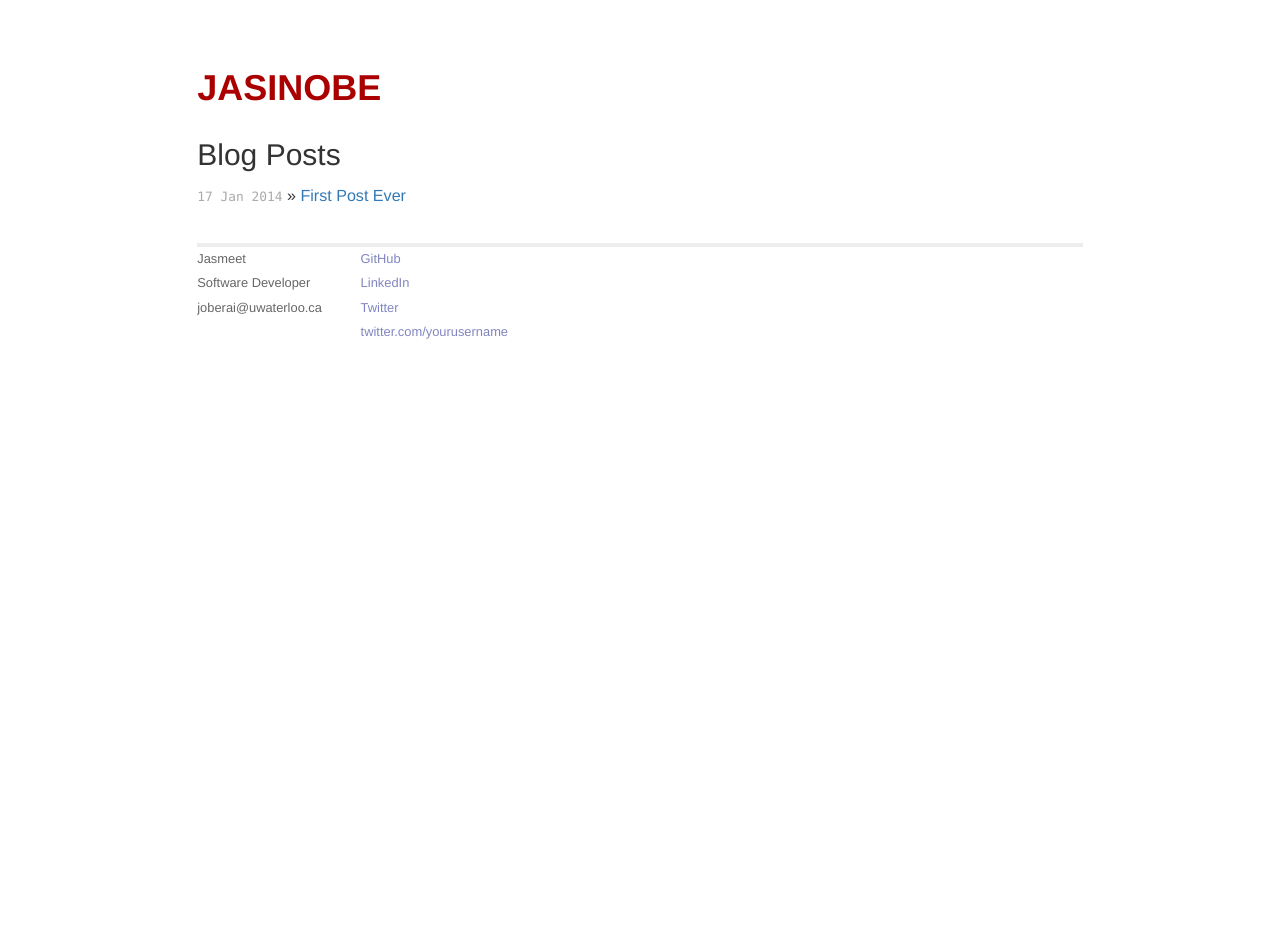
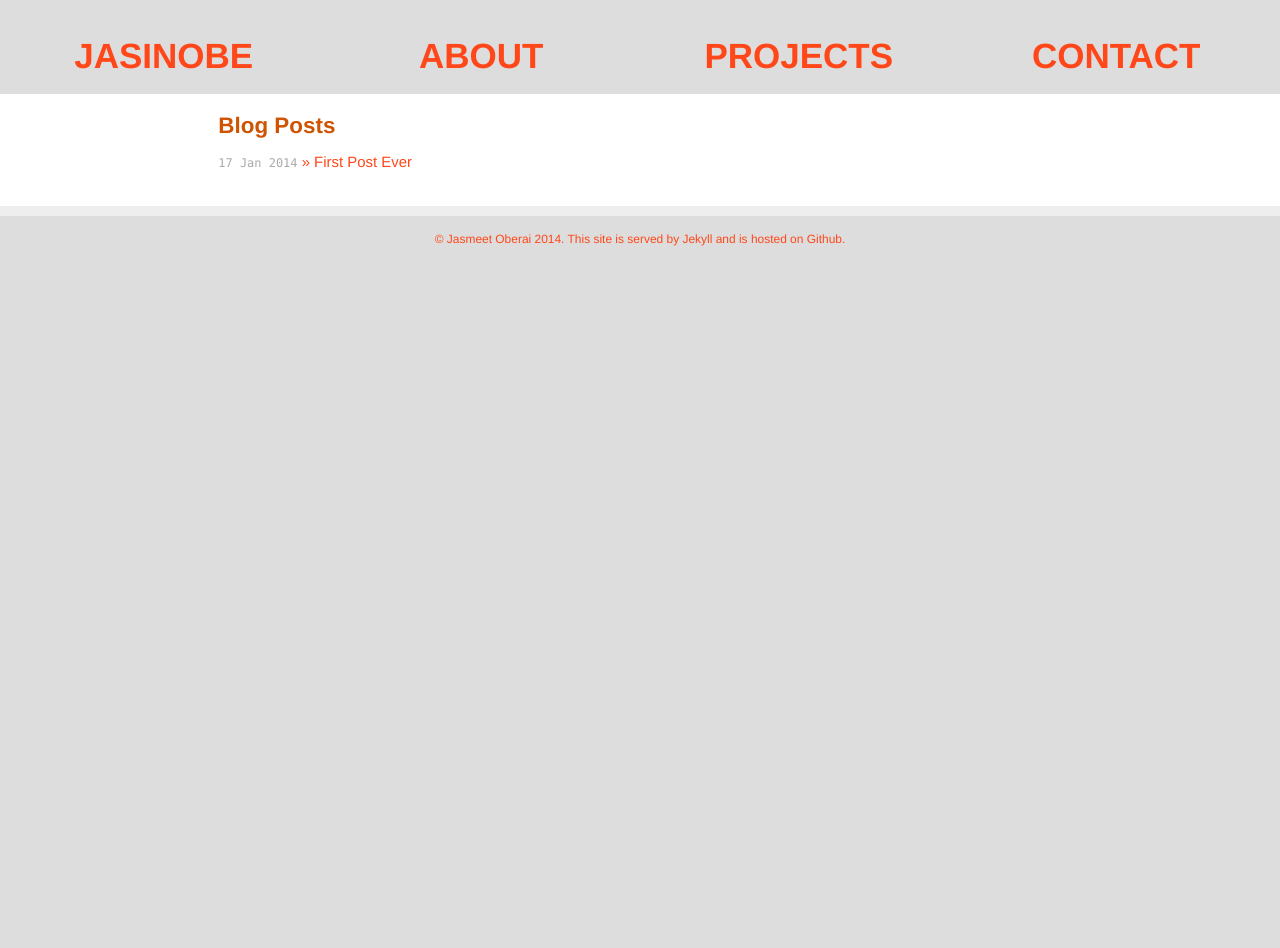
Before and after one commit to jasmeeto/jasmeeto.github.io, a Jekyll site: the page built from index.html, in a window 1280 px wide. Built offline with Jekyll 4.4.1, drawn with Linux system fonts in a browser that asks for light colours; nearby versions of some CDN libraries; Markdown is read by kramdown in place of the engine named in the settings.

Commit message:
updated some styles

```diff
--- a/_layouts/default.html
+++ b/_layouts/default.html
@@ -6,42 +6,41 @@
         <title>{{ page.title }}</title>
         <meta name="viewport" content="width=device-width">
 
-        <!-- syntax highlighting CSS -->
-        <link rel="stylesheet" href="/assets/css/syntax.css">
+        <!--Bootstrap -->
+        <link rel="stylesheet" href="//netdna.bootstrapcdn.com/bootstrap/3.0.3/css/bootstrap.min.css">
 
         <!-- Custom CSS -->
         <link rel="stylesheet" href="/assets/css/main.css">
 
-        <!-- Bootstrap -->
-        <link rel="stylesheet" href="//netdna.bootstrapcdn.com/bootstrap/3.0.3/css/bootstrap.min.css">
+        <!-- syntax highlighting CSS -->
+        <link rel="stylesheet" href="/assets/css/syntax.css">
+
     </head>
     <body>
 
         <div class="site">
-          <header class="name">
-            <h1 class="title"><a href="/">{{ site.name }}</a></h1>
+          <header class="menu">
+            <nav class="grid">
+                <ul class="row">
+                    <li class="col-md-3"><a href="/">Jasinobe</a></li>
+                    <li class="col-md-3"><a href="/about/">About</a></li>
+                    <li class="col-md-3"><a href="/projects/">Projects</a></li>
+                    <li class="col-md-3"><a href="/contact/">Contact</a></li>
+                </ul>
+            </nav>
           </header>
 
-          {{ content }}
+          <div class="main-grid">
+            {{ content }}
+          </div>
 
           <footer class="copyright">
-            <div class="contact">
-              <p>
-                Jasmeet<br />
-                Software Developer<br />
-                joberai@uwaterloo.ca
-              </p>
-            </div>
-            <div class="contact">
-              <p>
-                <a href="https://github.com/{{site.github}}">GitHub</a><br />
-                <a href="http://ca.linkedin.com/in/{{ site.linkedin }}/">LinkedIn</a><br />
-                <a href="https://twitter.com/{{site.twitter}}">Twitter</a><br />
-                <a href="https://facebook.com/{{site.facebook}}">twitter.com/yourusername</a><br />
-              </p>
-            </div>
-          </div>
-        </footer>
-
+              <div class="grid">
+                  <div class="row">
+                      <p class="col-md-8 col-md-offset-2"> &copy; Jasmeet Oberai 2014. This site is served by Jekyll and is hosted on Github.</p>
+                  </div>
+              </div>
+          </footer>
+        </div>
     </body>
 </html>
--- a/assets/css/main.css
+++ b/assets/css/main.css
@@ -13,21 +13,50 @@
 html, body { height: 100%; }
 
 body {
-  background-color: #FFF;
+  color: #FF4719;
+  background-color: #ddd;
   font: 13.34px Helvetica, Arial, sans-serif;
   font-size: small;
   text-align: center;
 }
 
 h1, h2, h3, h4, h5, h6 {
-  font-size: 100%; }
+  font-size: 150%;
+}
 
-h1 { margin-bottom: 1em; }
+/*h1 { margin-bottom: 1em; }*/
 p { margin: 1em 0; }
 
-a         { color: #00a; }
-a:hover   { color: #000; }
-a:visited { color: #a0a; }
+a:link, a:hover, a:visited, a:active {
+    text-decoration:none
+}
+
+a:link    { color: #FF4719; }
+a:hover   { color: #fff !important; }
+a:visited { color: #FF4719; }
+a:active  { color: #FF4719 !important; }
+
+ul {
+    list-style-type:none;
+    padding: 0;
+    margin: 0;
+}
+
+/*****************************************************************************/
+/*
+/* Menu
+/*
+/*****************************************************************************/
+.menu{
+    margin: 2rem 2rem;
+
+}
+
+.menu a {
+    font-weight: bold;
+    text-transform: uppercase;
+    font-size: 3.5rem;
+}
 
 /*****************************************************************************/
 /*
@@ -44,7 +73,6 @@ a:visited { color: #a0a; }
 }
 
 .posts span {
-  color: #aaa;
   font-family: Monaco, "Courier New", monospace;
   font-size: 80%;
 }
@@ -57,10 +85,14 @@ a:visited { color: #a0a; }
 
 .site {
   font-size: 115%;
-  text-align: justify;
-  width: 55em;
+  width: 100%;
   margin: 3em auto 2em;
   line-height: 1.5em;
+}
+
+.site .page-title{
+  font-weight: bold;
+  color: #CF5300;
 }
 
 .title {
@@ -81,32 +113,21 @@ a:visited { color: #a0a; }
   color: #aaa;
 }
 
+.main-grid{
+    background-color: #fff;
+    text-align: justify;
+}
+
+.main-grid a:hover, a:active{
+    color: #000 !important;
+}
+
 footer {
   font-size: 80%;
-  color: #666;
-  border-top: 4px solid #eee;
-  margin-top: 2em;
+  border-top: 1rem solid #eee;
   overflow: hidden;
 }
 
-footer .contact {
-  float: left;
-  margin-right: 3em;
-}
-
-footer .contact a {
-  color: #8085C1;
-}
-
-footer .rss {
-  margin-top: 1.1em;
-  margin-right: -.2em;
-  float: right;
-}
-bold
-footer .rss img {
-  border: 0;
-}
 
 /*****************************************************************************/
 /*
--- a/index.html
+++ b/index.html
@@ -3,11 +3,14 @@ layout: default
 title: Jasmeet Oberai
 ---
 
-<div id="home">
-  <h2>Blog Posts</h2>
-  <ul class="posts">
-    {% for post in site.posts %}
-      <li><span>{{ post.date | date_to_string }}</span> &raquo; <a href="{{ post.url }}">{{ post.title }}</a></li>
-    {% endfor %}
-  </ul>
+<div class="row">
+    <article class="home col-md-4 col-md-offset-2">
+
+        <h2 class="page-title">Blog Posts</h2>
+        <ul class="posts">
+            {% for post in site.posts %}
+            <li><span class="meta">{{ post.date | date_to_string }}</span> &raquo; <a href="{{ post.url }}">{{ post.title }}</a></li>
+            {% endfor %}
+        </ul>
+    </article>
 </div>
```
Also changed, not shown: contact/index.html (added, +25 -0 lines), about/index.html (added), assets/css/onepcssgrid.css (line endings or trailing spaces), projects/index.html (added).
